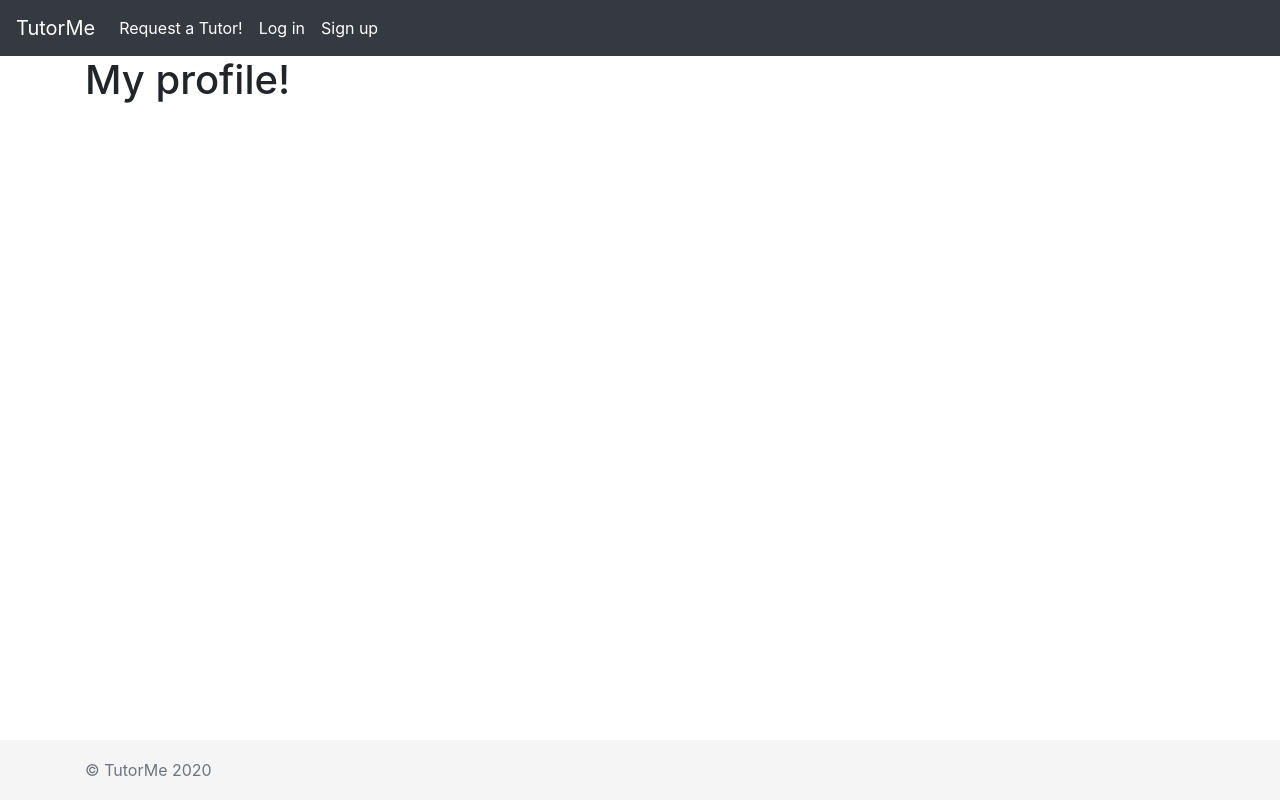
After one commit to james-yun/tutorMe, a PHP site: page /profile.php in a window 1280 px wide. The commit adds this page. Run offline with PHP 8.4, Linux system fonts and the light colour scheme.

Commit message:
refactoring

```diff
--- /dev/null
+++ b/footer.php
@@ -0,0 +1,6 @@
+<link rel="stylesheet" type="text/css" href="static/footer.css">
+<footer class="footer">
+  <div class="container">
+    <span class="text-muted">&copy; TutorMe 2020</span>
+  </div>
+</footer>
--- a/index.php
+++ b/index.php
@@ -22,6 +22,9 @@ switch (@parse_url($_SERVER['REQUEST_URI'])['path']) {
   case '/logout.php':
     require 'logout.php';
     break;
+  case '/profile.php':
+    require 'profile.php';
+    break;
   case '/request':
   case '/request.php':
     require 'request.php';
--- /dev/null
+++ b/navbar.php
@@ -0,0 +1,38 @@
+<nav class="navbar navbar-expand-lg navbar-dark bg-dark">
+  <a class="navbar-brand" href="homepage.php">TutorMe</a>
+
+  <button class="navbar-toggler" type="button" data-toggle="collapse" data-target="#navbarNavDropdown"
+          aria-controls="navbarNavDropdown" aria-expanded="false" aria-label="Toggle navigation">
+    <span class="navbar-toggler-icon"></span>
+  </button>
+
+  <div class="collapse navbar-collapse" id="navbarNavDropdown">
+    <ul class="navbar-nav">
+      <li class="nav-item active">
+        <a class="nav-link" href="request.php">Request a Tutor! <span class="sr-only">(current)</span></a>
+      </li>
+
+      <?php if (isset($_SESSION['student_id'])): ?>
+        <li class="nav-item dropdown">
+          <a class="nav-link dropdown-toggle" href="#" id="navbarDropdownMenuLink" data-toggle="dropdown"
+             aria-haspopup="true" aria-expanded="false">
+            <?php echo '@'.$_SESSION['student_id'] ?>
+          </a>
+          <div class="dropdown-menu" aria-labelledby="navbarDropdownMenuLink">
+            <a class="dropdown-item" href="profile.php">My Profile</a>
+            <a class="dropdown-item" href="#">My Appointments</a>
+            <a class="dropdown-item" href="#">My Requests</a>
+            <a class="dropdown-item" href="logout.php">Log out</a>
+          </div>
+        </li>
+      <?php else: ?>
+        <li class="nav-item active">
+          <a class="nav-link" href="login.php">Log in</a>
+        </li>
+        <li class="nav-item active">
+          <a class="nav-link" href="signup.php">Sign up</a>
+        </li>
+      <?php endif; ?>
+    </ul>
+  </div>
+</nav>
--- /dev/null
+++ b/profile.php
@@ -0,0 +1,16 @@
+<!doctype html>
+<html lang="en">
+  <head>
+    <meta charset="utf-8">
+    <meta name="viewport" content="width=device-width, initial-scale=1, shrink-to-fit=no">
+    <link rel="stylesheet" href="https://stackpath.bootstrapcdn.com/bootstrap/4.4.1/css/bootstrap.min.css" integrity="sha384-Vkoo8x4CGsO3+Hhxv8T/Q5PaXtkKtu6ug5TOeNV6gBiFeWPGFN9MuhOf23Q9Ifjh" crossorigin="anonymous">
+    <title>Profile</title>
+  </head>
+  <body>
+    <?php include 'navbar.php' ?>
+    <div class="container">
+      <h1>My profile!</h1>
+    </div>
+    <?php include 'footer.php' ?>
+  </body>
+</html>
--- /dev/null
+++ b/static/footer.css
@@ -0,0 +1,11 @@
+body {
+    margin-bottom: 60px; /* Margin bottom by footer height */
+}
+.footer {
+    position: absolute;
+    bottom: 0;
+    width: 100%;
+    height: 60px; /* Set the fixed height of the footer here */
+    line-height: 60px; /* Vertically center the text there */
+    background-color: #f5f5f5;
+}
```
Also changed, not shown: homepage.php (+2 -39 lines), request.php (+3 -30 lines), results.php (+2 -31 lines).
